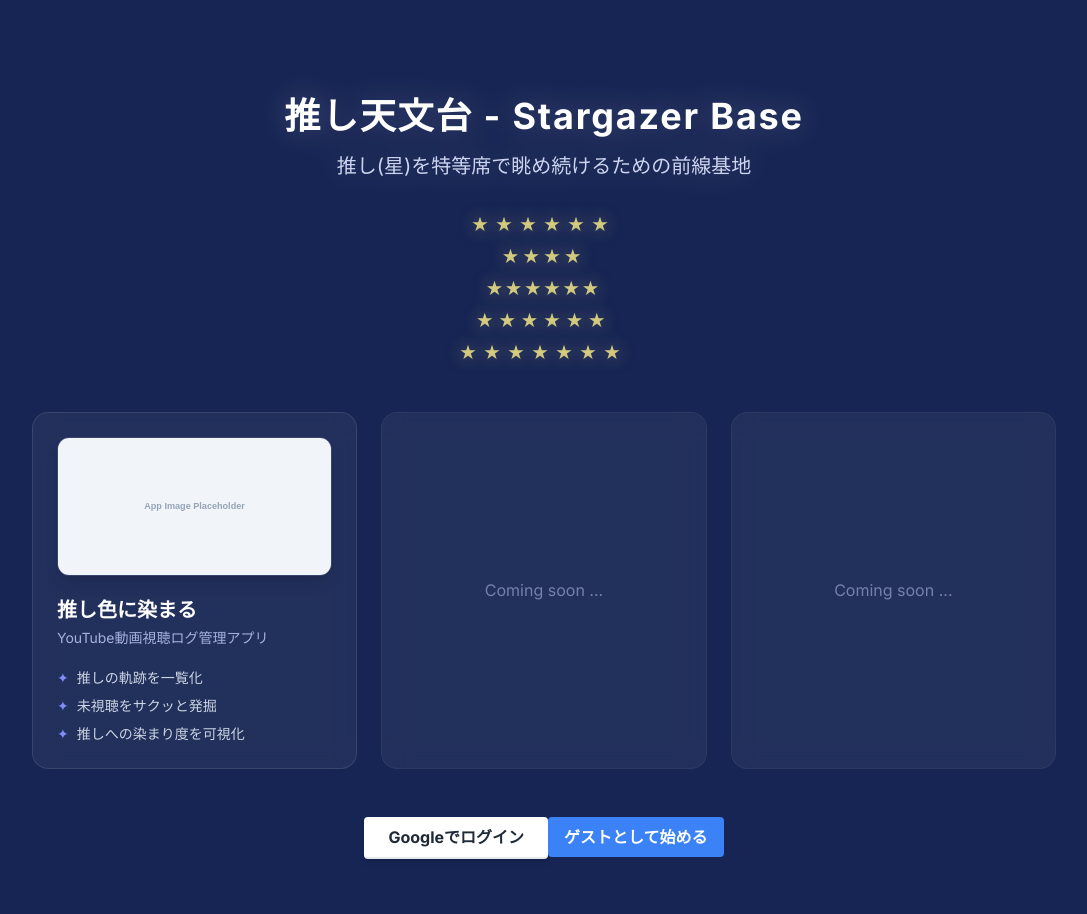
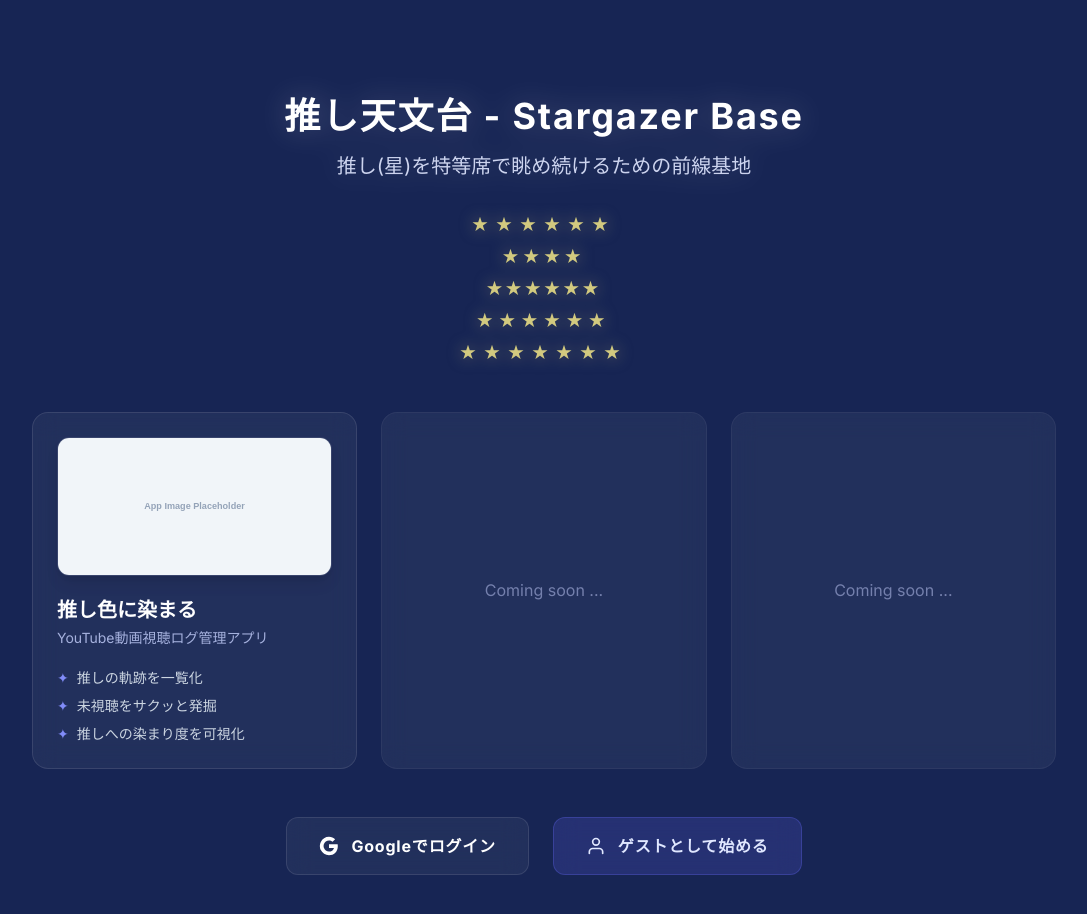
Before and after one commit to stargazer-base/stargazer-base, a Next.js app: page / in a window 1280 px wide. Shown: the top 914 px of the page, without its empty margins (96-1183 px from the left). Built offline with nearby package versions, Linux system fonts and the light colour scheme; no server answers.

Commit message:
Close #42 ログインのデザイン

```diff
--- a/src/app/page.tsx
+++ b/src/app/page.tsx
@@ -70,7 +70,7 @@ export default function Home() {
             </div>
           </li>
         </ul>
-        <div className="mt-12">
+        <div className="mt-12 flex flex-col items-center justify-center gap-6 sm:flex-row">
           <GoogleLoginButton />
           <GuestLoginButton />
         </div>
--- a/src/components/ui/GoogleLoginButton.tsx
+++ b/src/components/ui/GoogleLoginButton.tsx
@@ -23,8 +23,26 @@ export default function GoogleLoginButton() {
   return (
     <button
       onClick={handleGoogleLogin}
-      className="inline-flex items-center rounded border-b-2 border-gray-200 bg-white px-6 py-2 font-bold text-gray-800 shadow-md hover:border-gray-300 hover:bg-gray-100"
+      className="inline-flex w-full items-center justify-center rounded-xl border border-white/10 bg-white/5 px-8 py-4 font-bold tracking-wider text-white backdrop-blur-md transition-all duration-300 hover:-translate-y-1 hover:border-indigo-400/50 hover:bg-white/10 hover:shadow-[0_0_20px_rgba(129,140,248,0.2)] sm:w-auto"
     >
+      <svg className="mr-3 h-5 w-5" viewBox="0 0 24 24">
+        <path
+          fill="currentColor"
+          d="M22.56 12.25c0-.78-.07-1.53-.2-2.25H12v4.26h5.92c-.26 1.37-1.04 2.53-2.21 3.31v2.77h3.57c2.08-1.92 3.28-4.74 3.28-8.09z"
+        />
+        <path
+          fill="currentColor"
+          d="M12 23c2.97 0 5.46-.98 7.28-2.66l-3.57-2.77c-.98.66-2.23 1.06-3.71 1.06-2.86 0-5.29-1.93-6.16-4.53H2.18v2.84C3.99 20.53 7.7 23 12 23z"
+        />
+        <path
+          fill="currentColor"
+          d="M5.84 14.09c-.22-.66-.35-1.36-.35-2.09s.13-1.43.35-2.09V7.07H2.18C1.43 8.55 1 10.22 1 12s.43 3.45 1.18 4.93l2.85-2.22.81-.62z"
+        />
+        <path
+          fill="currentColor"
+          d="M12 5.38c1.62 0 3.06.56 4.21 1.64l3.15-3.15C17.45 2.09 14.97 1 12 1 7.7 1 3.99 3.47 2.18 7.07l3.66 2.84c.87-2.6 3.3-4.53 6.16-4.53z"
+        />
+      </svg>
       Googleでログイン
     </button>
   );
--- a/src/components/ui/GuestLoginButton.tsx
+++ b/src/components/ui/GuestLoginButton.tsx
@@ -34,8 +34,20 @@ export default function GuestLoginButton() {
     <button
       onClick={handleGuestLogin}
       disabled={isLoading}
-      className="rounded bg-blue-500 px-4 py-2 font-bold text-white hover:bg-blue-600"
+      className="inline-flex w-full items-center justify-center rounded-xl border border-indigo-500/30 bg-indigo-500/20 px-8 py-4 font-bold tracking-wider text-indigo-100 backdrop-blur-md transition-all duration-300 hover:-translate-y-1 hover:border-indigo-400/60 hover:bg-indigo-500/30 hover:shadow-[0_0_20px_rgba(129,140,248,0.3)] disabled:cursor-not-allowed disabled:opacity-50 disabled:hover:translate-y-0 disabled:hover:shadow-none sm:w-auto"
     >
+      <svg
+        className="mr-3 h-5 w-5"
+        viewBox="0 0 24 24"
+        fill="none"
+        stroke="currentColor"
+        strokeWidth="2"
+        strokeLinecap="round"
+        strokeLinejoin="round"
+      >
+        <path d="M20 21v-2a4 4 0 0 0-4-4H8a4 4 0 0 0-4 4v2" />
+        <circle cx="12" cy="7" r="4" />
+      </svg>
       {isLoading ? '処理中...' : 'ゲストとして始める'}
     </button>
   );
```
